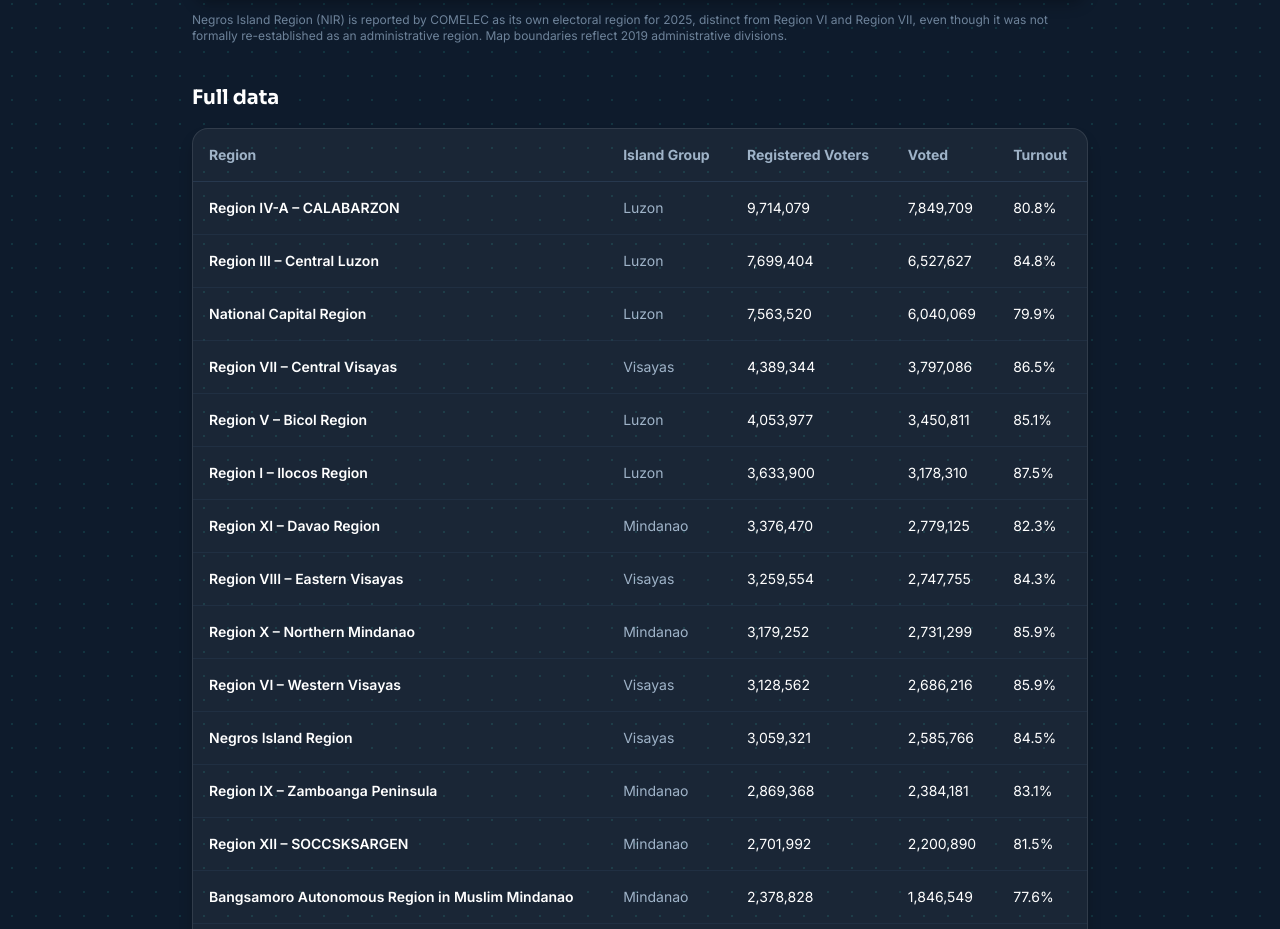
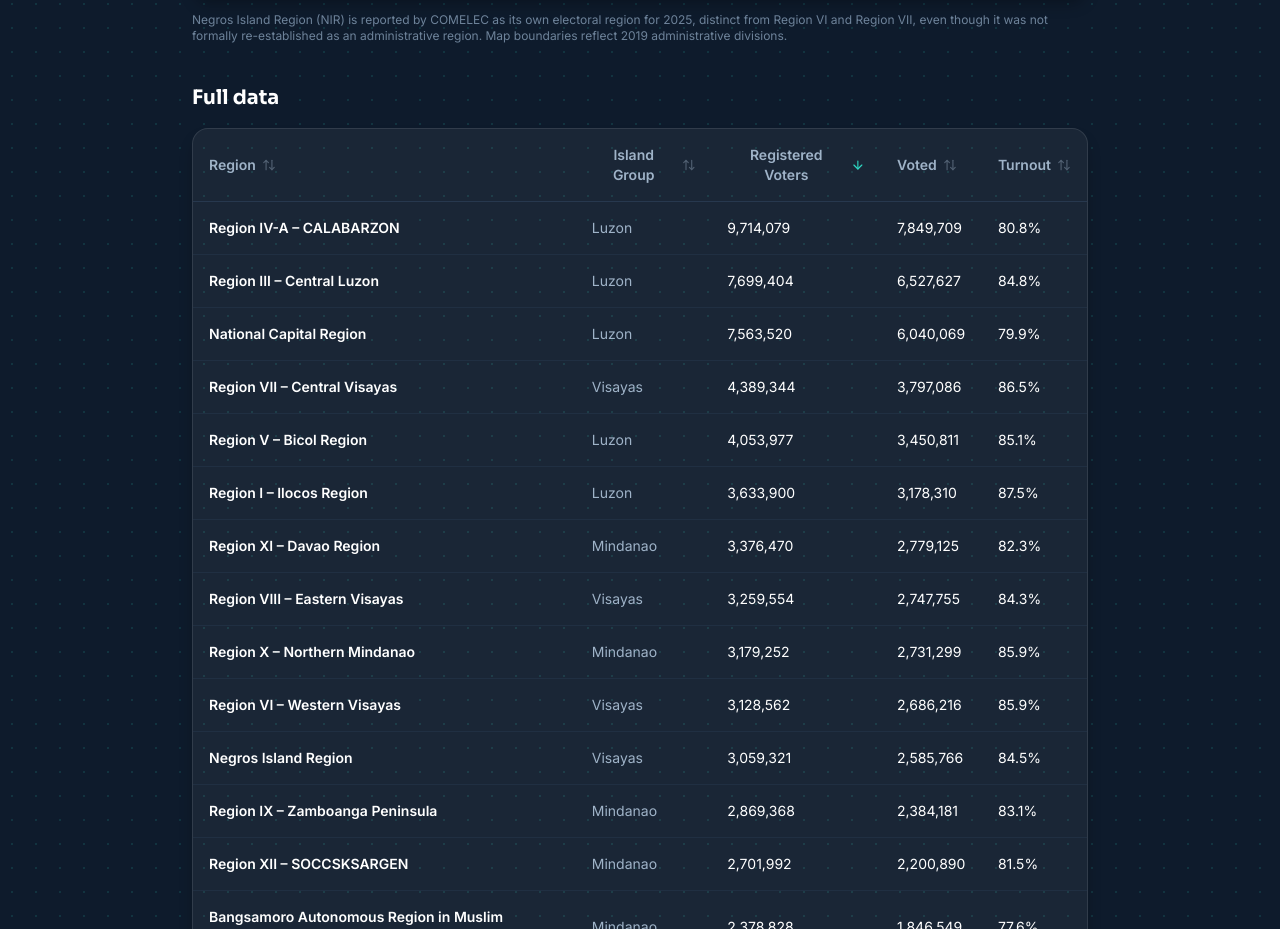
Before and after one commit to manderson33/FACTPH, a React (Vite) app: page /visualization/electoral-map in a window 1280 px wide. Shown: the part 1160-2089 px from the top of the page. Built offline with nearby package versions, Linux system fonts and the light colour scheme.

Commit message:
Add electoral population map visualization

```diff
--- a/src/pages/visualizations/ElectoralMapPage.tsx
+++ b/src/pages/visualizations/ElectoralMapPage.tsx
@@ -1,21 +1,52 @@
-import { useState } from "react";
+import { useMemo, useState } from "react";
 import { Link } from "react-router-dom";
 import { motion } from "motion/react";
-import { ArrowLeft, ExternalLink } from "lucide-react";
+import { ArrowLeft, ArrowUp, ArrowDown, ArrowUpDown, ExternalLink } from "lucide-react";
 import Navbar from "../../components/Navbar";
 import PhilippinesMap, { type MapMetric } from "../../components/PhilippinesMap";
 import {
   electoralData,
   nationalElectoralTotals,
   electoralSources,
+  type RegionElectoralData,
 } from "../../data/electoralData";
+
+type SortKey = "name" | "islandGroup" | "registeredVoters" | "votersWhoVoted" | "turnoutPct";
+
+const COLUMNS: { key: SortKey; label: string }[] = [
+  { key: "name", label: "Region" },
+  { key: "islandGroup", label: "Island Group" },
+  { key: "registeredVoters", label: "Registered Voters" },
+  { key: "votersWhoVoted", label: "Voted" },
+  { key: "turnoutPct", label: "Turnout" },
+];
 
 export default function ElectoralMapPage() {
   const [metric, setMetric] = useState<MapMetric>("voters");
+  const [sortKey, setSortKey] = useState<SortKey>("registeredVoters");
+  const [sortDir, setSortDir] = useState<"asc" | "desc">("desc");
 
-  const sortedData = [...electoralData].sort(
-    (a, b) => b.registeredVoters - a.registeredVoters
-  );
+  const handleSort = (key: SortKey) => {
+    if (key === sortKey) {
+      setSortDir((dir) => (dir === "asc" ? "desc" : "asc"));
+    } else {
+      setSortKey(key);
+      setSortDir(key === "name" || key === "islandGroup" ? "asc" : "desc");
+    }
+  };
+
+  const sortedData = useMemo(() => {
+    const compare = (a: RegionElectoralData, b: RegionElectoralData) => {
+      const aVal = a[sortKey];
+      const bVal = b[sortKey];
+      const cmp =
+        typeof aVal === "string" && typeof bVal === "string"
+          ? aVal.localeCompare(bVal)
+          : (aVal as number) - (bVal as number);
+      return sortDir === "asc" ? cmp : -cmp;
+    };
+    return [...electoralData].sort(compare);
+  }, [sortKey, sortDir]);
 
   return (
     <div className="dot-grid min-h-screen pt-28 px-4 pb-16">
@@ -83,11 +114,25 @@ export default function ElectoralMapPage() {
           <table className="w-full text-sm text-left">
             <thead className="text-muted border-b border-grid">
               <tr>
-                <th className="p-4">Region</th>
-                <th className="p-4">Island Group</th>
-                <th className="p-4">Registered Voters</th>
-                <th className="p-4">Voted</th>
-                <th className="p-4">Turnout</th>
+                {COLUMNS.map((col) => (
+                  <th key={col.key} className="p-4">
+                    <button
+                      onClick={() => handleSort(col.key)}
+                      className="flex items-center gap-1.5 font-semibold hover:text-white transition-colors"
+                    >
+                      {col.label}
+                      {sortKey === col.key ? (
+                        sortDir === "asc" ? (
+                          <ArrowUp size={14} className="text-accent" />
+                        ) : (
+                          <ArrowDown size={14} className="text-accent" />
+                        )
+                      ) : (
+                        <ArrowUpDown size={14} className="opacity-40" />
+                      )}
+                    </button>
+                  </th>
+                ))}
               </tr>
             </thead>
             <tbody>
```
